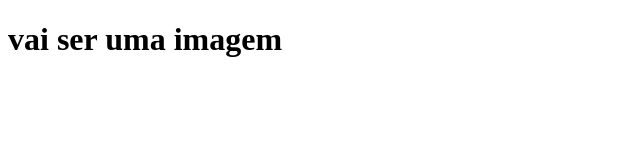
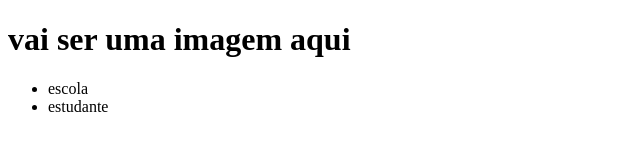
Before and after one commit to miguelantonioferrazlima/site-escola, a plain HTML site: page index.html in a window 1280 px wide. Shown: the whole page, without its empty margins (0-640 px from the left). Drawn offline with Linux system fonts and the light colour scheme.

Commit message:
atualização

```diff
--- a/index.html
+++ b/index.html
@@ -5,9 +5,14 @@
     <meta name="viewport" content="width=device-width, initial-scale=1.0">
     <title>site escola</title>
 </head>
-<body>
-  <h1> vai ser uma imagem</h1>
+<header>
+  <h1> vai ser uma imagem aqui</h1>
+    <ul>
+        <li>escola</li>
+        <Li>estudante</Li>
+    </ul>
+</header>
+    <body>
 
-
-</body>
+    </body>
 </html>
```
